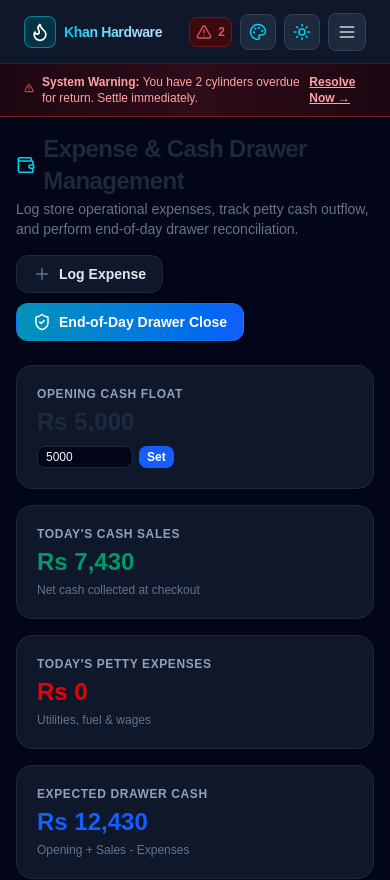
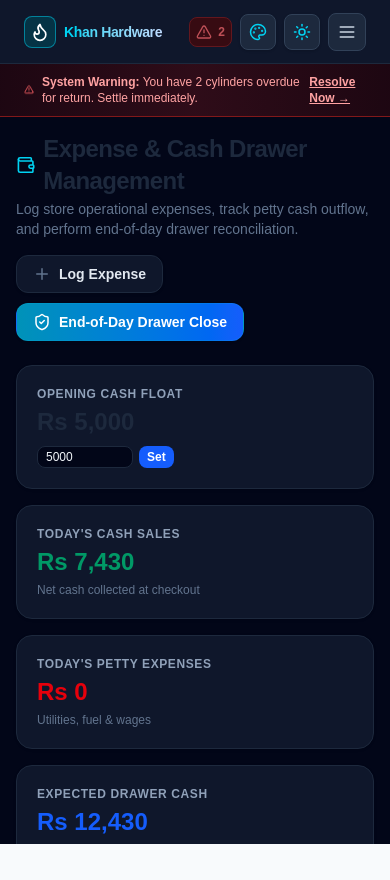
Before and after one commit to shahzil12/khanhardwarepos, a Next.js app: page /expenses in a window 390 px wide. Shown: the top 880 px of the page. After the commit the page ends 844 px from the top, so only its background shows below. Built offline with nearby package versions, Linux system fonts and the light colour scheme.

Commit message:
fix: make POS layout 100% fixed screen height with internal scrollable main container

```diff
--- a/src/app/layout.tsx
+++ b/src/app/layout.tsx
@@ -26,9 +26,9 @@ export default function RootLayout({
   return (
     <html
       lang="en"
-      className={`${geistSans.variable} ${geistMono.variable} h-full antialiased dark`}
+      className={`${geistSans.variable} ${geistMono.variable} h-full max-h-screen overflow-hidden antialiased dark`}
     >
-      <body className="min-h-full flex flex-col bg-slate-950 text-slate-100">
+      <body className="h-full max-h-screen overflow-hidden flex flex-col bg-slate-950 text-slate-100 select-none">
         <LayoutWrapper>{children}</LayoutWrapper>
       </body>
     </html>
--- a/src/components/LayoutWrapper.tsx
+++ b/src/components/LayoutWrapper.tsx
@@ -92,12 +92,12 @@ export default function LayoutWrapper({ children }: { children: React.ReactNode
   };
 
   return (
-    <div className={`min-h-screen flex flex-col md:flex-row antialiased font-sans transition-colors duration-200 ${
+    <div className={`h-screen max-h-screen w-screen max-w-full flex flex-col md:flex-row antialiased font-sans transition-colors duration-200 overflow-hidden ${
       isDark ? 'bg-slate-950 text-slate-100' : 'bg-slate-50 text-slate-900'
     }`}>
 
       {/* Sidebar for Desktop */}
-      <aside className={`hidden md:flex flex-col w-64 shrink-0 border-r sticky top-0 h-screen transition-colors duration-200 print:hidden ${
+      <aside className={`hidden md:flex flex-col w-64 shrink-0 border-r h-full overflow-hidden transition-colors duration-200 print:hidden ${
         isDark ? 'bg-slate-900 border-slate-800 text-slate-200' : 'bg-white border-slate-200 text-slate-800'
       }`}>
         {/* Header / Logo */}
@@ -120,7 +120,7 @@ export default function LayoutWrapper({ children }: { children: React.ReactNode
         </div>
 
         {/* Navigation Items */}
-        <nav className="flex-1 py-6 px-4 space-y-1.5">
+        <nav className="flex-1 py-6 px-4 space-y-1.5 overflow-y-auto custom-scrollbar">
           {navigation.map((item) => {
             const isActive = pathname === item.href;
             const Icon = item.icon;
@@ -163,7 +163,7 @@ export default function LayoutWrapper({ children }: { children: React.ReactNode
         </nav>
 
         {/* User Session Info & Theme / Logout Footer */}
-        <div className={`p-4 border-t ${isDark ? 'border-slate-800' : 'border-slate-200'}`}>
+        <div className={`shrink-0 p-4 border-t ${isDark ? 'border-slate-800' : 'border-slate-200'}`}>
           <div className={`p-3 rounded-2xl border space-y-3 ${
             isDark ? 'bg-slate-950/60 border-slate-800' : 'bg-slate-50 border-slate-200'
           }`}>
@@ -367,10 +367,10 @@ export default function LayoutWrapper({ children }: { children: React.ReactNode
       )}
 
       {/* Main Content Area */}
-      <main className="flex-1 flex flex-col min-w-0">
+      <main className="flex-1 flex flex-col min-w-0 h-full overflow-hidden">
         {/* Banner with system alerts / status */}
         {overdueCount > 0 && pathname !== '/cylinder' && (
-          <div className={`border-b py-2.5 px-6 flex items-center justify-between text-xs sm:text-sm font-medium transition-colors duration-200 ${
+          <div className={`shrink-0 border-b py-2.5 px-6 flex items-center justify-between text-xs sm:text-sm font-medium transition-colors duration-200 ${
             isDark
               ? 'bg-gradient-to-r from-red-950/40 via-red-900/35 to-red-950/40 border-red-900 text-red-300'
               : 'bg-gradient-to-r from-red-50 via-red-100 to-red-50 border-red-200 text-red-800'
@@ -391,7 +391,7 @@ export default function LayoutWrapper({ children }: { children: React.ReactNode
         )}
 
         {/* Dynamic page container */}
-        <div className="flex-1 p-4 sm:p-6 lg:p-8 max-w-7xl w-full mx-auto">
+        <div className="flex-1 overflow-y-auto custom-scrollbar p-4 sm:p-6 lg:p-8 max-w-7xl w-full mx-auto">
           {children}
         </div>
       </main>
```
